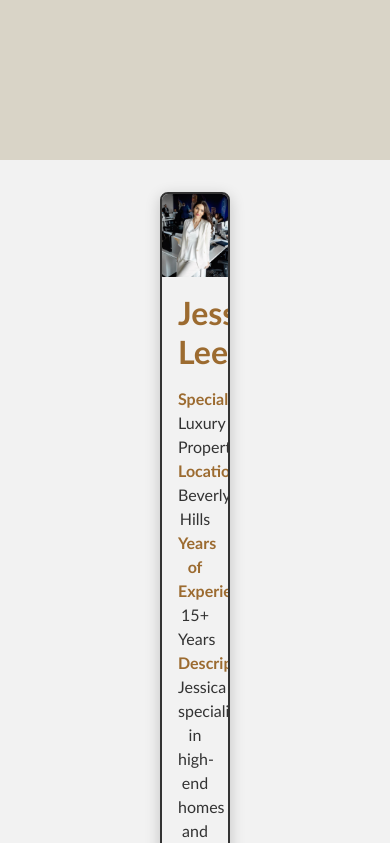
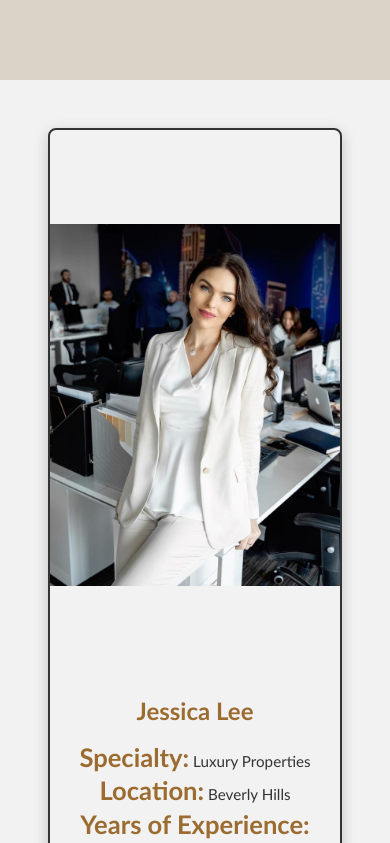
Before and after one commit to pleyer123/RealHome-app, a React (Vite) app: page / in a window 390 px wide. Shown: the part 2040-2883 px from the top of the page. Built offline with nearby package versions, Linux system fonts and the light colour scheme.

Commit message:
Agents-responsive 16sept 17:34

```diff
--- a/src/Agents/Agents.css
+++ b/src/Agents/Agents.css
@@ -1,21 +1,22 @@
-*{
+* {
     margin: 0;
     padding: 0;
     box-sizing: border-box;
-
 }
 
+
 /* -----------------------------------------------AGENTS--------------------------------------------- */
-.agent-container{
+.agent-container {
     background-color: #f2f2f2;
+    padding: 2rem;
 }
 
+/* ----------------------------- First Two Agents ----------------------------- */
 .first-two-agents {
     display: flex;
     justify-content: space-between;
-    margin-bottom: 8rem;
-    padding: 2rem 10rem ;
 
+    padding: 2rem 10rem;
 }
 
 .agent-card {
@@ -25,9 +26,7 @@
     border-radius: 8px;
     overflow: hidden;
     border: 2px solid #333333;
-
 }
-
 
 .agent-photo {
     height: 450px;
@@ -59,13 +58,12 @@
     color: #9C6B30;
 }
 
-/* ------------------------------------------SECOND TWO AGENTS ----------------------------------------- */
+/* ----------------------------- Second Two Agents ----------------------------- */
 .second-two-agents {
     display: flex;
     justify-content: space-between;
     margin-bottom: 8rem;
-    padding: 2rem 10rem ;
-
+    padding: 2rem 10rem;
 }
 
 .agent-card2 {
@@ -75,7 +73,6 @@
     border-radius: 8px;
     overflow: hidden;
     border: 2px solid #333333;
-
 }
 
 .agent-photo2 {
@@ -108,42 +105,121 @@
     color: #9C6B30;
 }
 
+/* ------------------------------------------ Responsive Design ------------------------------------------ */
+
+@media (min-width: 1440px) {
+
+    .first-two-agents, .second-two-agents {
+        display: flex;
+        justify-content: space-between;
+        gap: 4rem;
+        padding: 5rem 1rem;
+    }
 
 
-/* -----------------------------------------------AGENTS--------------------------------------------- */
+    .agent-card, .agent-card2 {
+
+        width: 100%;
+        margin: 0;
+        box-shadow: 0 6px 20px rgba(0, 0, 0, 0.15);
+    }
 
 
-
-@media (min-width: 1024px) {
-    .first-two-agents, .second-two-agents {
-        flex-direction: column;
-        align-items: center;
+    .agent-photo, .agent-photo2 {
+        height: auto;
+        width: 50%;
+        object-fit: cover;
     }
 
-    .agent-card, .agent-card2 {
-        width: 90%;
+
+    .agent-info, .agent-info2 {
+        padding: 2rem;
+        text-align: left;
     }
 
-    .agent-photo, .agent-photo2 {
-        width: 50%;
+
+    .agent-info h2, .agent-info2 h2 {
+        font-size: 3rem;
+        margin-bottom: 1.5rem;
+    }
+
+
+    .agent-info p, .agent-info2 p {
+        font-size: 1.5rem;
+        line-height: 1.8;
+    }
+
+
+    .agent-info strong, .agent-info2 strong {
+        font-size: 1.6rem;
     }
 }
 
 
-@media (max-width: 640px) {
+
+@media (max-width: 1024px) {
+
+    .first-two-agents, .second-two-agents {
+        padding: 3rem 2rem;
+        flex-direction: column;
+        gap: 2rem;
+    }
+
+
+    .agent-card, .agent-card2 {
+        width: 100%;
+        max-width: 900px;
+        margin: 0 auto;
+    }
+
+
+    .agent-photo, .agent-photo2 {
+        width: 100%;
+        height: 600px;
+        object-fit: cover;
+    }
+
+
+    .agent-info, .agent-info2 {
+        padding: 1.5rem;
+        text-align: center;
+    }
+
+
+    .agent-info h2, .agent-info2 h2 {
+        font-size: 2.5rem;
+        margin-bottom: 1rem;
+    }
+
+
+    .agent-info p, .agent-info2 p {
+        font-size: 1.5rem;
+        line-height: 1.3;
+    }
+
+
+    .agent-info strong, .agent-info2 strong {
+        font-size: 1.6rem;
+    }
+}
+
+
+@media (max-width: 770px) {
     .first-two-agents, .second-two-agents {
         flex-direction: column;
         align-items: center;
+        padding: 2rem;
     }
 
     .agent-card, .agent-card2 {
+        width: 100%;
+        margin-bottom: 2rem;
         flex-direction: column;
-        width: 100%;
     }
 
     .agent-photo, .agent-photo2 {
         width: 100%;
-        height: auto;
+        height: 550px;
     }
 
     .agent-info, .agent-info2 {
@@ -152,10 +228,59 @@
     }
 
     .agent-info h2, .agent-info2 h2 {
-        font-size: 2rem;
+        font-size: 1.8rem;
     }
 
     .agent-info p, .agent-info2 p {
         font-size: 1rem;
     }
 }
+
+@media (max-width: 640px) {
+
+    .first-two-agents, .second-two-agents {
+        flex-direction: column;
+        padding: 1rem;
+        margin-left: 0;
+    }
+
+    .agent-card, .agent-card2 {
+        flex-direction: column;
+        width: 100%;
+        margin-bottom: 2rem;
+    }
+
+    .agent-photo, .agent-photo2 {
+        width: auto;
+
+        object-fit: contain;
+    }
+
+    .agent-info, .agent-info2 {
+        padding: 1rem;
+        margin-left: 0;
+    }
+
+    .agent-info h2, .agent-info2 h2 {
+        font-size: 1.5rem;
+    }
+
+    .agent-info p, .agent-info2 p {
+        font-size: 0.95rem;
+    }
+}
+
+/* Additional responsive adjustments for very small phones (up to 375px) */
+@media (max-width: 375px) {
+    .agent-info h2, .agent-info2 h2 {
+        font-size: 1.2rem;
+    }
+
+    .agent-info p, .agent-info2 p {
+        font-size: 0.85rem;
+    }
+
+    .agent-photo, .agent-photo2 {
+        height: 180px;
+    }
+}
--- a/src/App.css
+++ b/src/App.css
@@ -4,5 +4,6 @@
 }
 
 body{
+
     background-color: #D9D4C7;
 }
--- a/src/HeroSection/Hero.css
+++ b/src/HeroSection/Hero.css
@@ -226,7 +226,7 @@ body{
     }
 
     .hero-container{
-        height: 70rem;
+        height: 65rem;
     }
 
     .nav-links-mobile {
```
